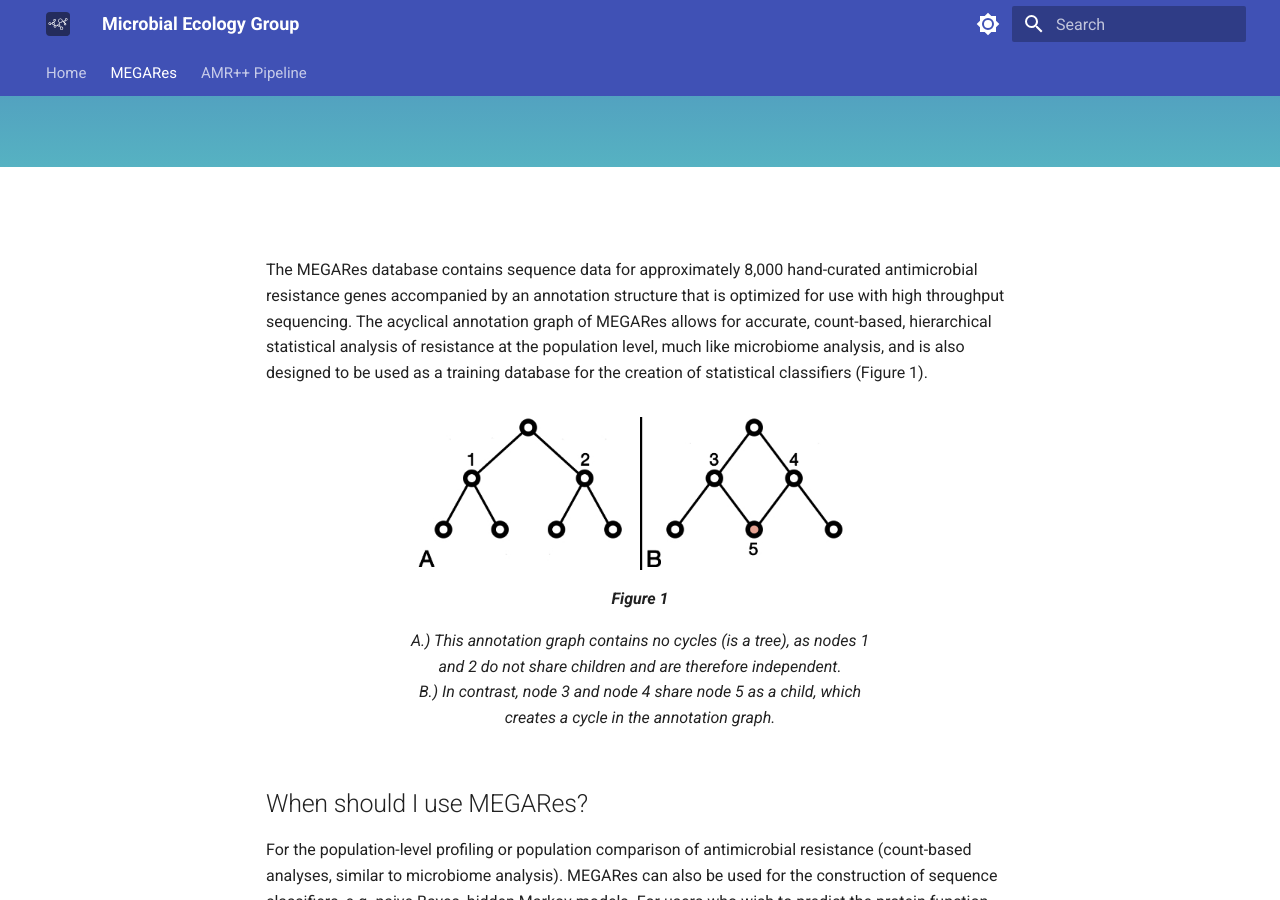
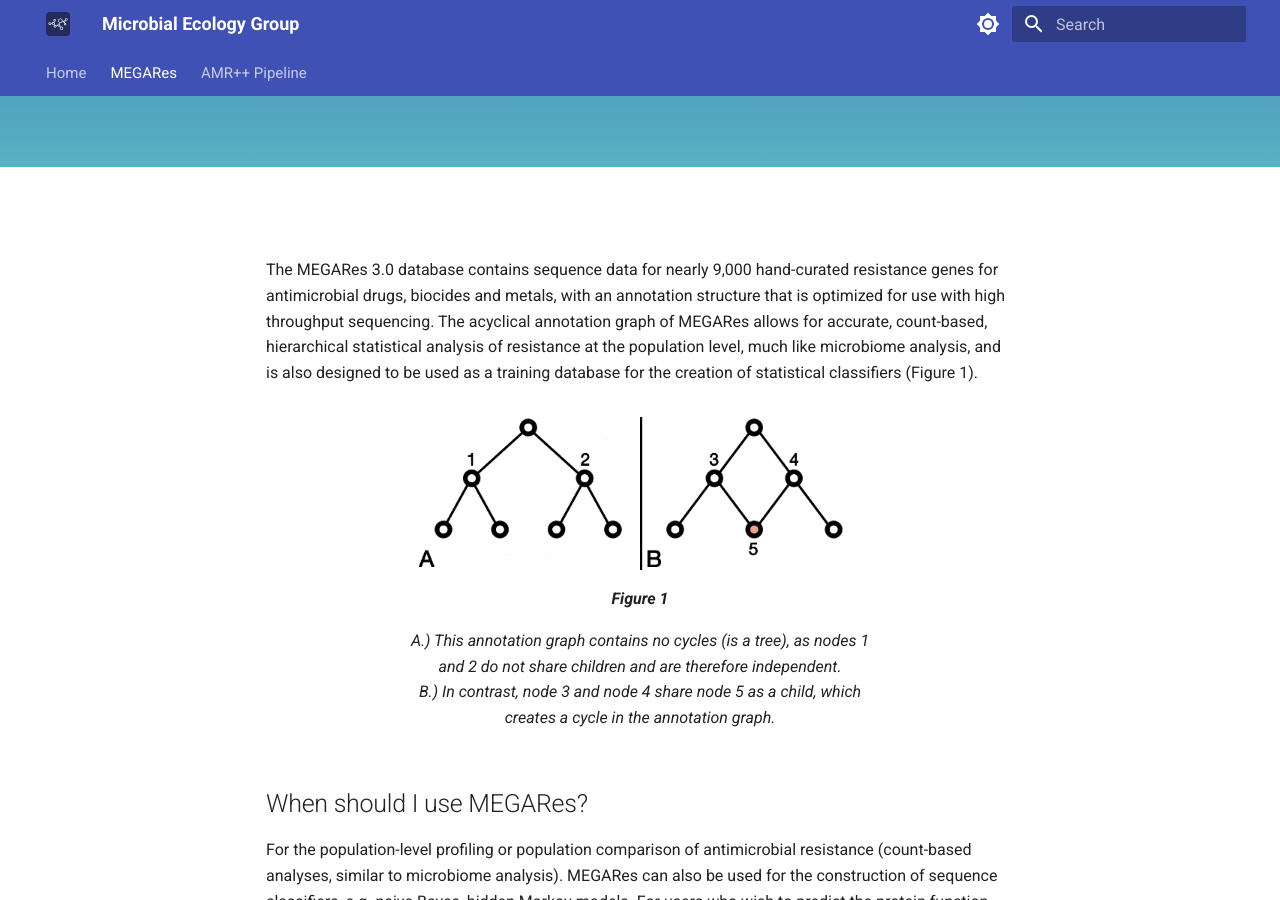
Before and after one commit to Microbial-Ecology-Group/meglab, an MkDocs documentation site: the page built from docs/megares/index.md, in a window 1280 px wide and 900 px high, scrolled down 362 px. Built offline with MkDocs 1.6.1 and Material for MkDocs 9.7.7, drawn with Linux system fonts in a browser that asks for light colours.

Commit message:
Update index.md

```diff
--- a/docs/megares/index.md
+++ b/docs/megares/index.md
@@ -5,7 +5,7 @@ title: MEGARes
 
 #
 
-The MEGARes database contains sequence data for approximately 8,000 hand-curated antimicrobial resistance genes accompanied by an annotation structure that is optimized for use with high throughput sequencing. The acyclical annotation graph of MEGARes allows for accurate, count-based, hierarchical statistical analysis of resistance at the population level, much like microbiome analysis, and is also designed to be used as a training database for the creation of statistical classifiers (Figure 1).
+The MEGARes 3.0 database contains sequence data for nearly 9,000 hand-curated resistance genes for antimicrobial drugs, biocides and metals, with an annotation structure that is optimized for use with high throughput sequencing. The acyclical annotation graph of MEGARes allows for accurate, count-based, hierarchical statistical analysis of resistance at the population level, much like microbiome analysis, and is also designed to be used as a training database for the creation of statistical classifiers (Figure 1).
 
 
 <figure markdown>
```
